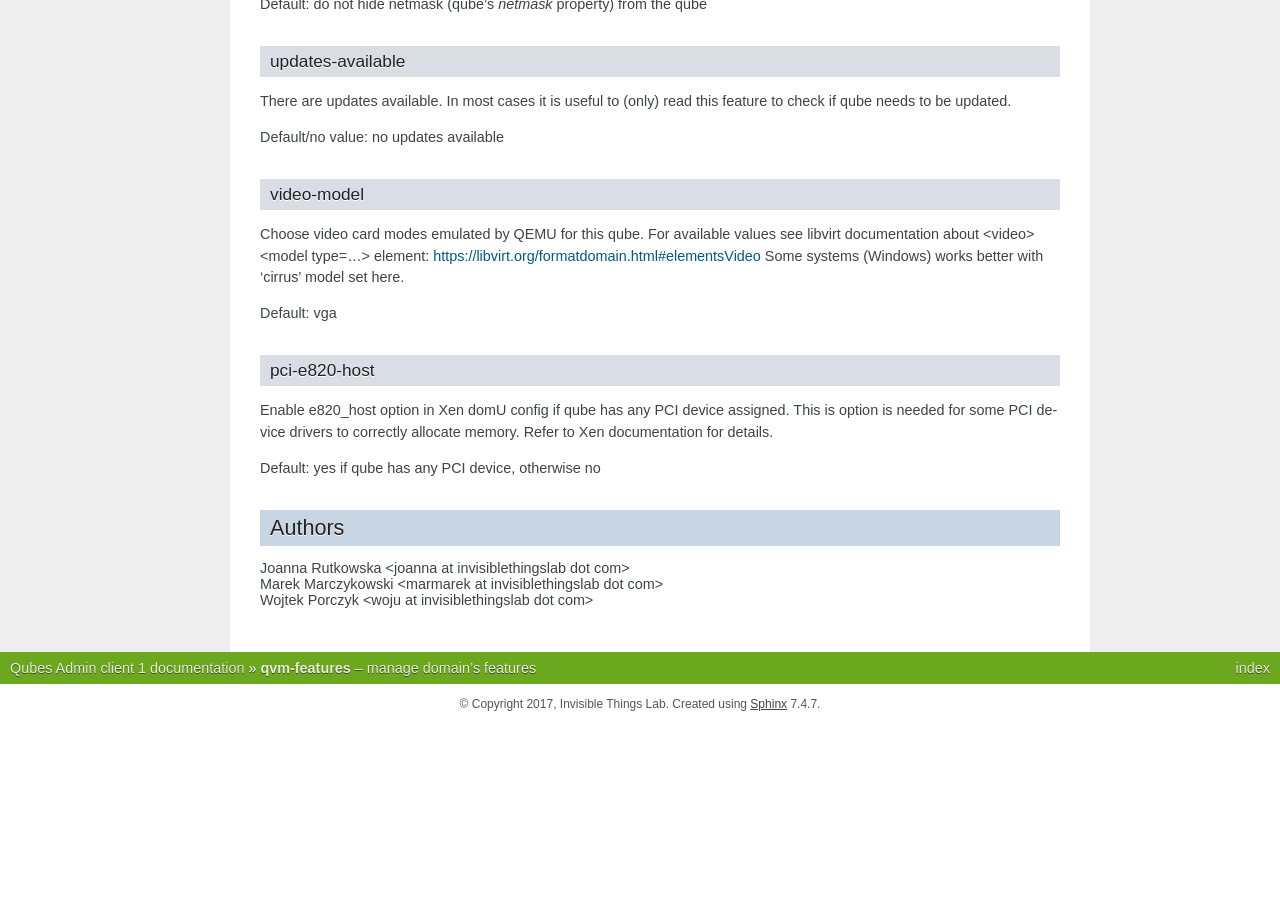
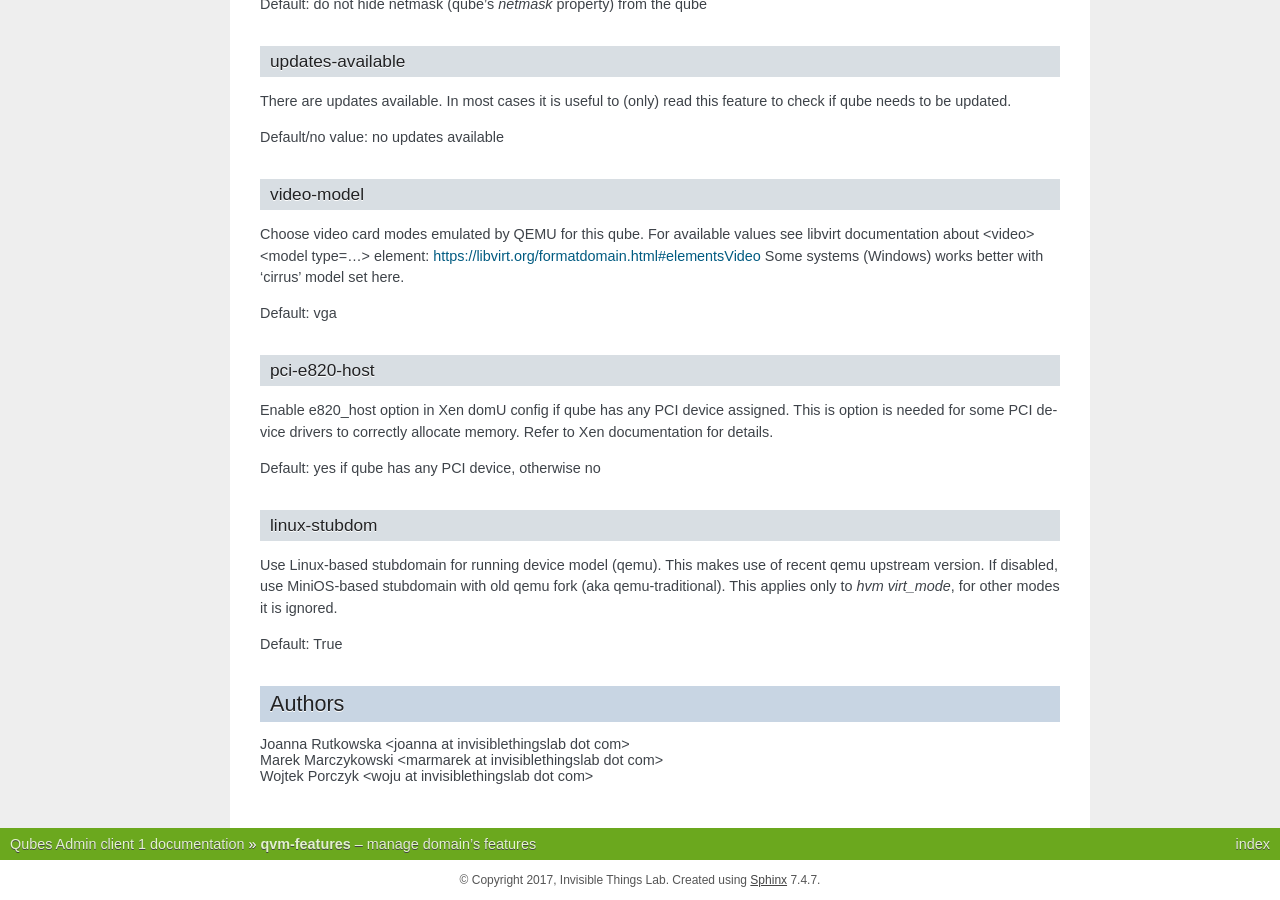
Before and after one commit to QubesOS/qubes-core-admin-client, a Sphinx documentation site: the page built from doc/manpages/qvm-features.rst, in a window 1280 px wide and 900 px high, scrolled down 2748 px. Built offline with Sphinx 7.4.7, drawn with Linux system fonts in a browser that asks for light colours; the version number could not be read and is left out; before the commit the page ends 3472 px from its top, so only the background shows below that.

Commit message:
doc: add linux-stubdom feature to man qvm-features

```diff
--- a/doc/manpages/qvm-features.rst
+++ b/doc/manpages/qvm-features.rst
@@ -195,6 +195,16 @@ memory. Refer to Xen documentation for details.
 
 Default: yes if qube has any PCI device, otherwise no
 
+linux-stubdom
+^^^^^^^^^^^^^
+
+Use Linux-based stubdomain for running device model (qemu). This makes use of
+recent qemu upstream version. If disabled, use MiniOS-based stubdomain with old
+qemu fork (aka qemu-traditional). This applies only to `hvm` `virt_mode`, for
+other modes it is ignored.
+
+Default: True
+
 Authors
 -------
 
```
